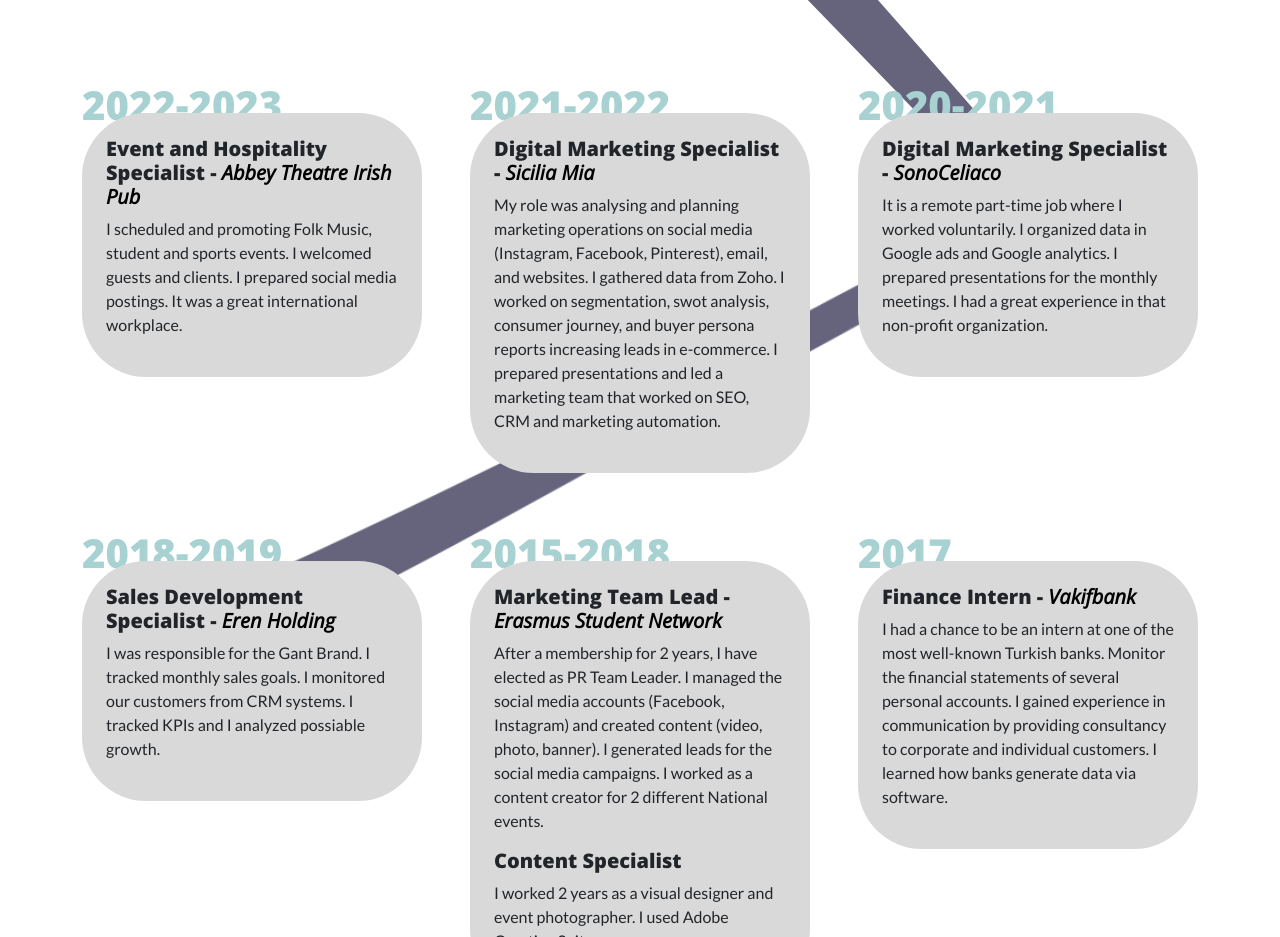
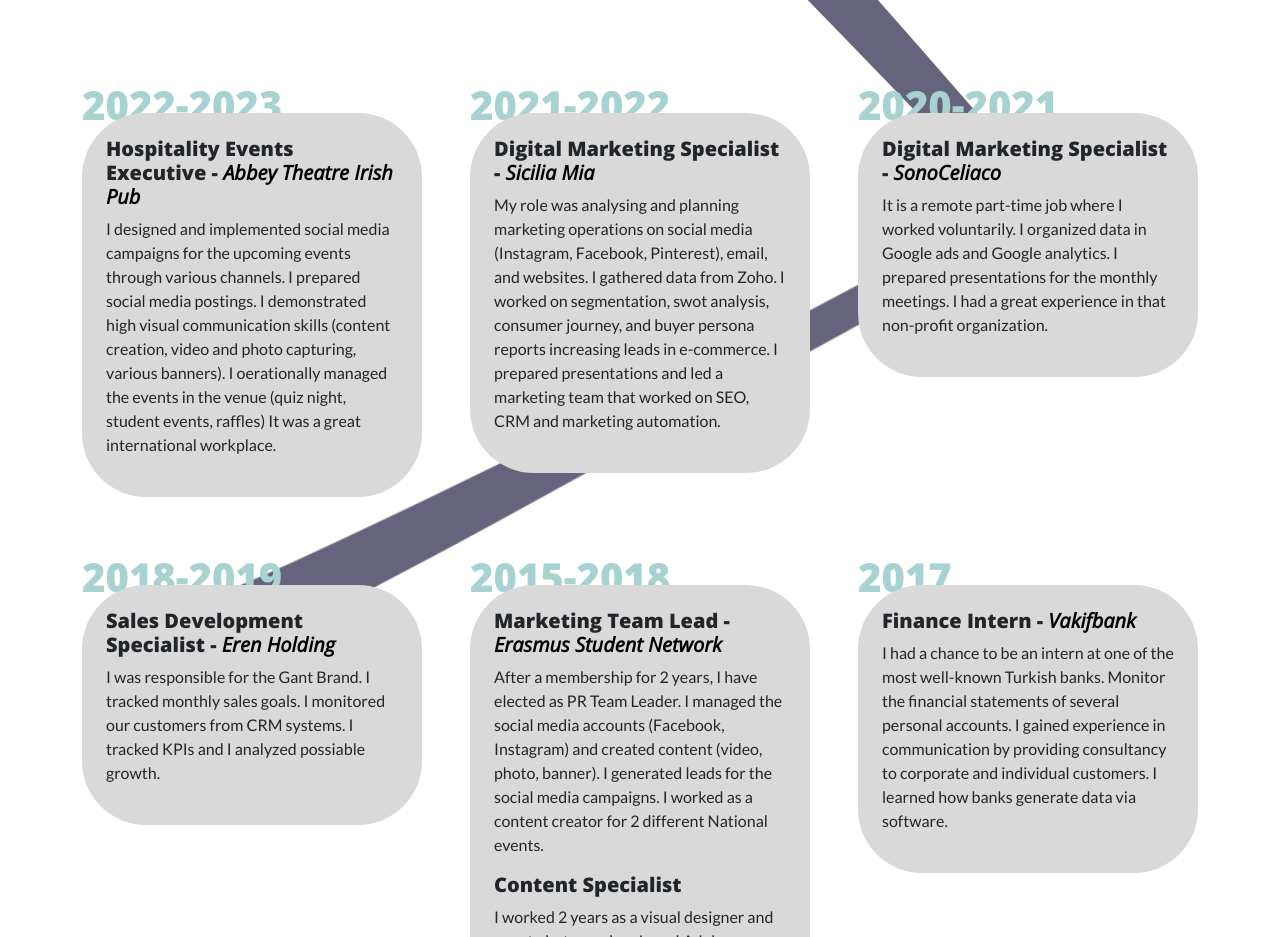
Before and after one commit to devincetin/devinBlog, a website: page index.html in a window 1280 px wide. Shown: the part 1300-2237 px from the top of the page. Drawn offline with nearby package versions, Linux system fonts and the light colour scheme.

Commit message:
New Cv and updates

```diff
--- a/index.html
+++ b/index.html
@@ -170,8 +170,8 @@
       <div class="col-lg-4 col-md-6">
         <h3 class="dates">2022-2023</h3>
         <div class="col-lg-12 entries">
-          <h5>Event and Hospitality Specialist - <a href="https://www.abbey-rome.com/"><em>Abbey Theatre Irish Pub</em></a></h5>
-          <p>I scheduled and promoting Folk Music, student and sports events. I welcomed guests and clients. I prepared social media postings. It was a great international workplace.</p>
+          <h5>Hospitality Events Executive - <a href="https://www.abbey-rome.com/"><em>Abbey Theatre Irish Pub</em></a></h5>
+          <p>I designed and implemented social media campaigns for the upcoming events through various channels. I prepared social media postings. I demonstrated high visual communication skills (content creation, video and photo capturing, various banners). I oerationally managed the events in the venue (quiz night, student events, raffles) It was a great international workplace.</p>
 
         </div>
       </div>
```
Also changed, not shown: 1 other file.
